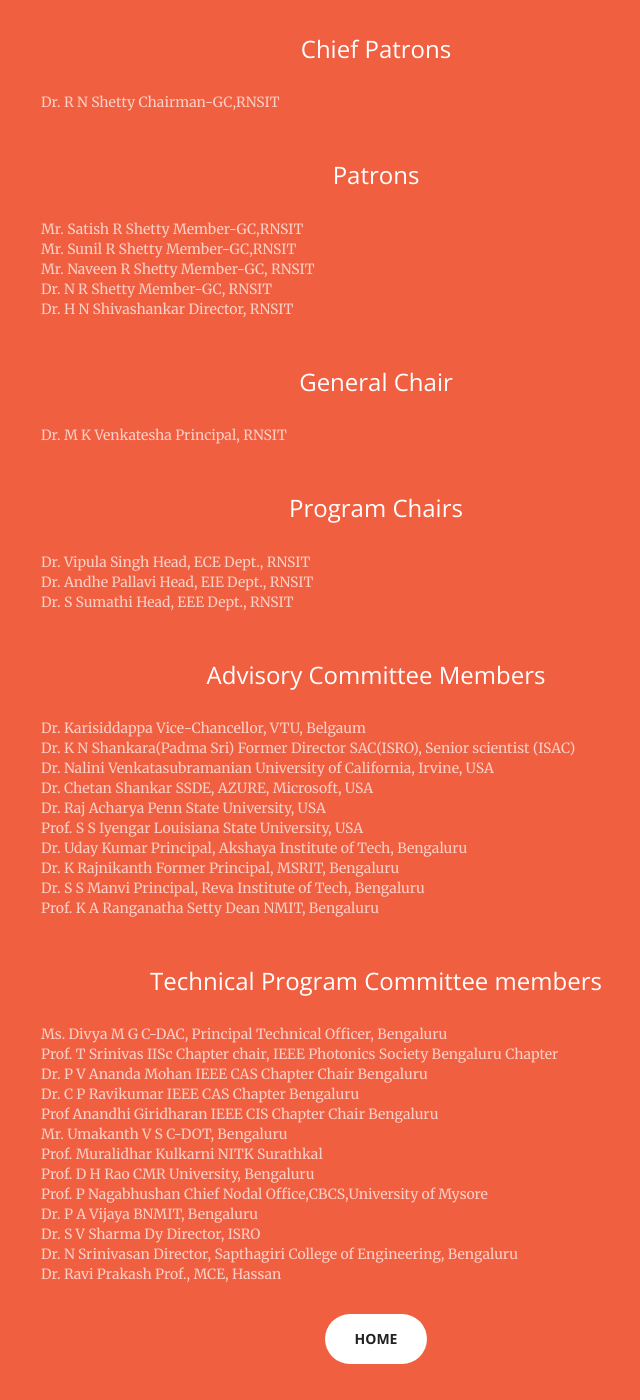
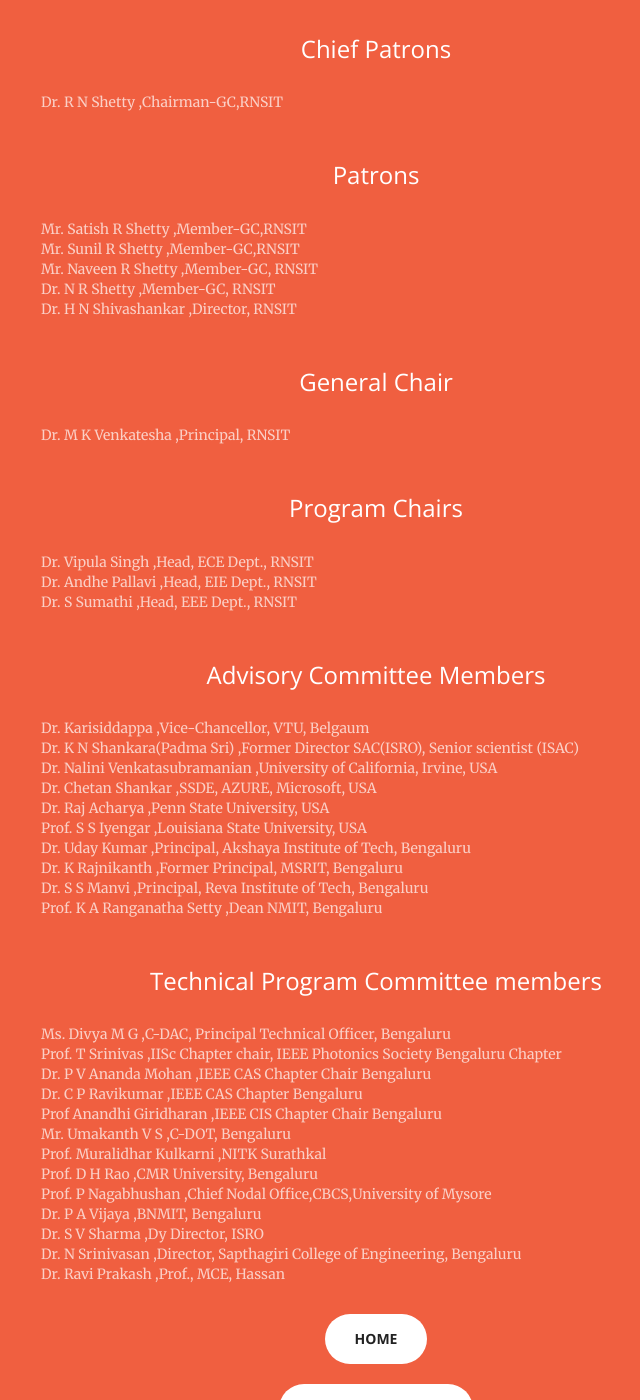
Before and after one commit to YoguBellad/ccube2017, a Jekyll site: the page built from committee.html, in a window 1280 px wide and 1400 px high, scrolled down 220 px. Shown: the whole window, without its empty margins (264-904 px from the left). Built offline with Jekyll 4.4.1, drawn with Linux system fonts in a browser that asks for light colours; some of the changed text lies outside the part shown.

Commit message:
changes by mail 1002171240 commi 5

```diff
--- a/_layouts/c313.html
+++ b/_layouts/c313.html
@@ -80,6 +80,7 @@
 </p>
               <a href="index" class="btn btn-default btn-xl">Home</a>
               <a href="About_Us" class="btn btn-default btn-xl">About Us</a>
+              <a href="committee" class="btn btn-default btn-xl">Committee</a>
 <br><br>
 
 <meta name="viewport" content="width=device-width, initial-scale=1">
--- a/_layouts/com.html
+++ b/_layouts/com.html
@@ -17,7 +17,7 @@
 <h3>Chief Patrons</h3><br>
 
 <ul class="text-faded" style="list-style-type:none ; text-align: Left">
-  <li>Dr. R N Shetty           Chairman-GC,RNSIT</li>
+<li>Dr. R N Shetty           ,Chairman-GC,RNSIT</li>
 </ul>
 <br>
 
@@ -25,18 +25,18 @@
 
 <ul class="text-faded" style="list-style-type:none ; text-align: Left">
 
-<li>Mr. Satish R Shetty        Member-GC,RNSIT</li>
-<li>Mr. Sunil R Shetty         Member-GC,RNSIT</li>
-<li>Mr. Naveen R Shetty        Member-GC, RNSIT</li>
-<li>Dr.  N R Shetty            Member-GC, RNSIT</li>
-<li>Dr.  H N Shivashankar      Director, RNSIT</li>
+<li>Mr. Satish R Shetty        ,Member-GC,RNSIT</li>
+<li>Mr. Sunil R Shetty         ,Member-GC,RNSIT</li>
+<li>Mr. Naveen R Shetty        ,Member-GC, RNSIT</li>
+<li>Dr.  N R Shetty            ,Member-GC, RNSIT</li>
+<li>Dr.  H N Shivashankar      ,Director, RNSIT</li>
 </ul>
 <br>
 
 <h3>General Chair </h3><br>
 
 <ul class="text-faded" style="list-style-type:none ; text-align: Left">
-<li>Dr. M K Venkatesha         Principal, RNSIT</li>
+<li>Dr. M K Venkatesha         ,Principal, RNSIT</li>
 </ul>
 <br>
 
@@ -46,11 +46,11 @@
 
 <ul class="text-faded" style="list-style-type:none ; text-align: Left">
 
-<li>Dr. Vipula Singh           Head, ECE  Dept., RNSIT</li>
+<li>Dr. Vipula Singh           ,Head, ECE  Dept., RNSIT</li>
 
-<li>Dr. Andhe Pallavi          Head, EIE Dept., RNSIT</li>
+<li>Dr. Andhe Pallavi          ,Head, EIE Dept., RNSIT</li>
 
-<li>Dr. S Sumathi              Head, EEE  Dept., RNSIT</li>
+<li>Dr. S Sumathi              ,Head, EEE  Dept., RNSIT</li>
 </ul>
 <br>
 
@@ -60,25 +60,25 @@
 
 <ul class="text-faded" style="list-style-type:none ; text-align: Left">
 
-<li>Dr. Karisiddappa              Vice-Chancellor, VTU, Belgaum</li>
+<li>Dr. Karisiddappa              ,Vice-Chancellor, VTU, Belgaum</li>
 
-<li>Dr. K N Shankara(Padma Sri)   Former Director SAC(ISRO), Senior scientist (ISAC)</li>
+<li>Dr. K N Shankara(Padma Sri)   ,Former Director SAC(ISRO), Senior scientist (ISAC)</li>
 
-<li>Dr. Nalini Venkatasubramanian University of California, Irvine, USA</li>
+<li>Dr. Nalini Venkatasubramanian ,University of California, Irvine, USA</li>
 
-<li>Dr. Chetan Shankar            SSDE, AZURE, Microsoft, USA</li>
+<li>Dr. Chetan Shankar            ,SSDE, AZURE, Microsoft, USA</li>
 
-<li>Dr. Raj Acharya               Penn State University, USA</li>
+<li>Dr. Raj Acharya               ,Penn State University, USA</li>
 
-<li>Prof. S S Iyengar             Louisiana State University, USA</li>
+<li>Prof. S S Iyengar             ,Louisiana State University, USA</li>
 
-<li>Dr. Uday Kumar                Principal, Akshaya Institute of Tech, Bengaluru</li>
+<li>Dr. Uday Kumar                ,Principal, Akshaya Institute of Tech, Bengaluru</li>
 
-<li>Dr. K Rajnikanth              Former Principal, MSRIT, Bengaluru</li>
+<li>Dr. K Rajnikanth              ,Former Principal, MSRIT, Bengaluru</li>
 
-<li>Dr. S S Manvi                 Principal, Reva Institute of Tech, Bengaluru</li>
+<li>Dr. S S Manvi                 ,Principal, Reva Institute of Tech, Bengaluru</li>
 
-<li>Prof. K A Ranganatha Setty    Dean NMIT, Bengaluru</li>
+<li>Prof. K A Ranganatha Setty    ,Dean NMIT, Bengaluru</li>
 </ul>
 <br>
 
@@ -89,31 +89,31 @@
 
 <ul class="text-faded" style="list-style-type:none ; text-align: Left">
 
-<li>Ms. Divya M G                 C-DAC, Principal Technical Officer, Bengaluru</li>
+<li>Ms. Divya M G                 ,C-DAC, Principal Technical Officer, Bengaluru</li>
 
-<li>Prof. T Srinivas              IISc Chapter chair, IEEE Photonics Society Bengaluru Chapter</li>
+<li>Prof. T Srinivas              ,IISc Chapter chair, IEEE Photonics Society Bengaluru Chapter</li>
 
-<li>Dr. P V Ananda Mohan          IEEE CAS Chapter Chair Bengaluru</li>
+<li>Dr. P V Ananda Mohan          ,IEEE CAS Chapter Chair Bengaluru</li>
 
-<li>Dr. C P Ravikumar             IEEE CAS Chapter Bengaluru</li>
+<li>Dr. C P Ravikumar             ,IEEE CAS Chapter Bengaluru</li>
 
-<li>Prof Anandhi Giridharan       IEEE CIS Chapter Chair Bengaluru</li>
+<li>Prof Anandhi Giridharan       ,IEEE CIS Chapter Chair Bengaluru</li>
 
-<li>Mr. Umakanth V S              C-DOT, Bengaluru</li>
+<li>Mr. Umakanth V S              ,C-DOT, Bengaluru</li>
 
-<li>Prof. Muralidhar Kulkarni     NITK Surathkal</li>
+<li>Prof. Muralidhar Kulkarni     ,NITK Surathkal</li>
 
-<li>Prof. D H Rao                 CMR University, Bengaluru</li>
+<li>Prof. D H Rao                 ,CMR University, Bengaluru</li>
 
-<li>Prof. P Nagabhushan           Chief Nodal Office,CBCS,University of Mysore</li>
+<li>Prof. P Nagabhushan           ,Chief Nodal Office,CBCS,University of Mysore</li>
 
-<li>Dr. P A Vijaya                BNMIT, Bengaluru</li>
+<li>Dr. P A Vijaya                ,BNMIT, Bengaluru</li>
 
-<li>Dr. S V Sharma                Dy Director, ISRO</li>
+<li>Dr. S V Sharma                ,Dy Director, ISRO</li>
 
-<li>Dr. N Srinivasan              Director, Sapthagiri College of Engineering, Bengaluru</li>
+<li>Dr. N Srinivasan              ,Director, Sapthagiri College of Engineering, Bengaluru</li>
 
-<li>Dr. Ravi Prakash              Prof., MCE, Hassan</li>
+<li>Dr. Ravi Prakash              ,Prof., MCE, Hassan</li>
 </ul>
 <br>
 
@@ -122,8 +122,9 @@
 
 
 
-
-<a href="index" class="btn btn-default btn-xl">Home</a>
+              <a href="index" class="btn btn-default btn-xl">Home</a> <p></p>
+              <a href="About_c313" class="btn btn-default btn-xl">About Ccube 2013</a> <p></p>
+              <a href="About_Us" class="btn btn-default btn-xl">About Us</a>
             </div>
         </div>
     </div>
```
